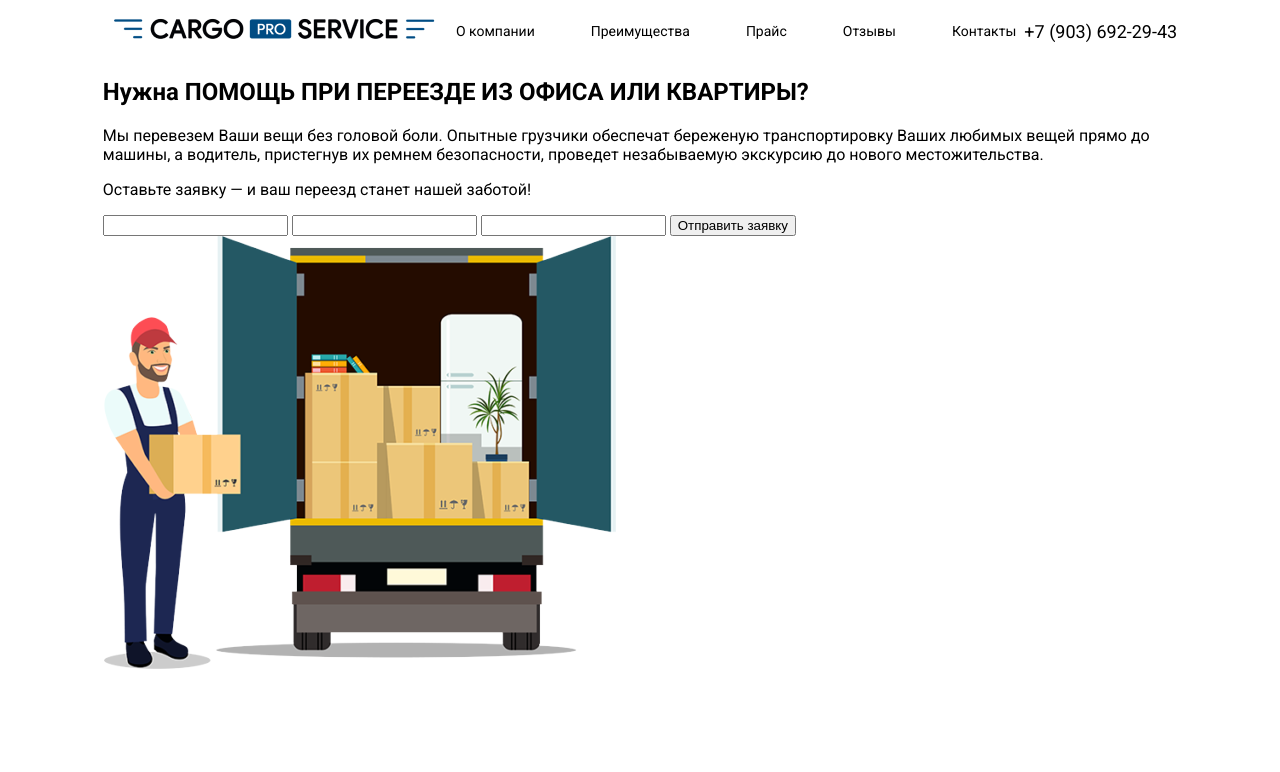
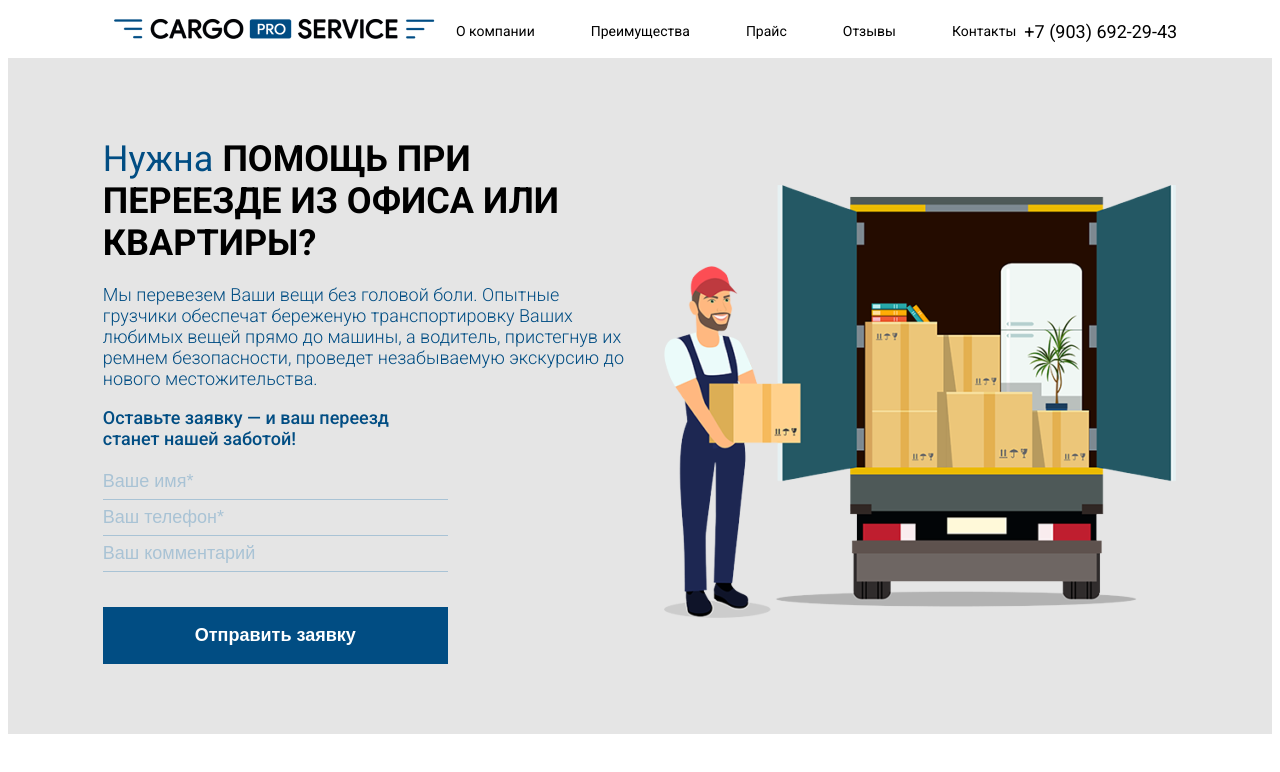
Before and after one commit to vvsh666/cargo-service, a website: page src/index.html in a window 1280 px wide. Drawn offline with Linux system fonts and the light colour scheme.

Commit message:
feat: add interface & hero sass files, edit form in index.html

```diff
--- a/src/index.html
+++ b/src/index.html
@@ -34,12 +34,12 @@
           <div class="hero__text-block">
             <h1 class="hero__title">Нужна <span class="hero__title hero__title_dark">ПОМОЩЬ ПРИ ПЕРЕЕЗДЕ ИЗ ОФИСА ИЛИ КВАРТИРЫ?</span></h1>
             <p class="hero__text">Мы перевезем Ваши вещи без головой боли. Опытные грузчики обеспечат береженую транспортировку Ваших любимых вещей прямо до машины, а водитель, пристегнув их ремнем безопасности, проведет незабываемую экскурсию до нового местожительства.</p>
-            <form action="mailto:vvsh1978@mail.ru" class="form hero__form">
+            <form action="#" class="form hero__form" autocomplete="on">
               <p class="form__title">Оставьте заявку — и ваш переезд станет нашей заботой!</p>
-              <input type="text" class="form__name">
-              <input type="text" class="form__phone">
-              <input type="text" class="form__text">
-              <button class="button">Отправить заявку</button>
+              <input type="text" class="form__input" placeholder="Ваше имя*" required>
+              <input type="text" class="form__input" placeholder="Ваш телефон*" required>
+              <input type="text" class="form__input" placeholder="Ваш комментарий">
+              <button class="form__button">Отправить заявку</button>
             </form>
           </div>
 
--- /dev/null
+++ b/src/sass/_interface.sass
@@ -0,0 +1,35 @@
+.form
+  max-width: 345px
+  display: flex
+  flex-direction: column
+  &__title
+    margin-top: 0
+    margin-bottom: 15px
+    font-weight: 500
+    font-size: 18px
+    line-height: 21px
+    color: $primary
+  &__input
+    padding: 7px 0
+    font-weight: 300
+    font-size: 18px
+    line-height: 21px
+    background: transparent
+    border: none
+    border-bottom: 1px solid $primary-light
+    &::placeholder
+      color: $primary-light
+  &__button
+    margin-top: 35px
+    padding: 18px 0
+    text-align: center
+    color: $light
+    background-color: $primary
+    border: none
+    font-weight: bold
+    font-size: 18px
+    line-height: 21px
+    &:hover
+      cursor: pointer
+      color: $primary
+      background-color: $primary-light
--- a/src/sass/style.sass
+++ b/src/sass/style.sass
@@ -1,3 +1,5 @@
 @import "variables"
 @import "settings"
+@import "interface"
 @import "template/_header"
+@import "template/_hero"
--- /dev/null
+++ b/src/sass/template/_hero.sass
@@ -0,0 +1,34 @@
+.hero
+  padding-top: 80px
+  padding-bottom: 70px
+  background-color: $bg
+  &__wrapper
+    display: flex
+    justify-content: space-between
+    align-items: center
+  &__text-block
+    width: 49%
+  &__title
+    margin: 0 0 20px 0
+    font-weight: normal
+    font-size: 36px
+    line-height: 42px
+    color: $primary
+    &_dark
+      text-transform: uppercase
+      color: $dark
+      font-weight: bold
+  &__text
+    font-weight: 300
+    font-size: 18px
+    line-height: 21px
+    color: $primary
+  &__image
+    display: flex
+    justify-content: center
+    align-items: center
+    max-width: 514px
+    max-height: 433px
+  &__img
+    width: 100%
+    height: 100%
```
Also changed, not shown: src/css/style.css.
